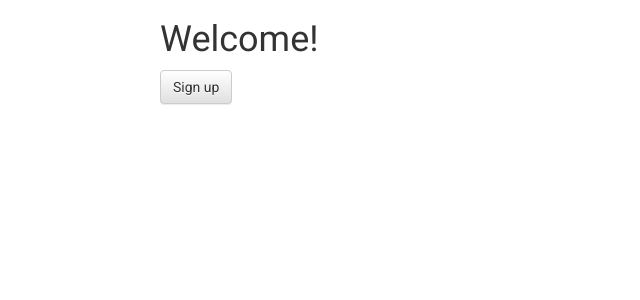
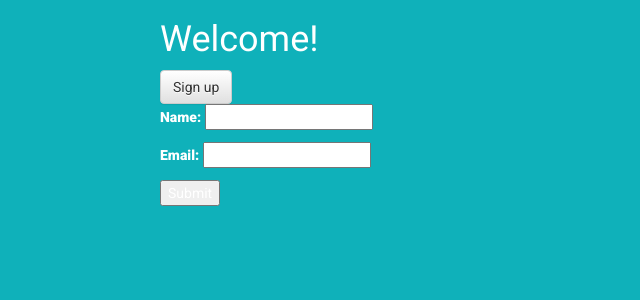
Before and after one commit to st421/example-django-app, a Django app: template myapp/templates/home.html in a window 1280 px wide. Shown: the top 300 px of the page, without its empty margins (0-640 px from the left). Run offline with Django 3.2, Linux system fonts and the light colour scheme; the template is opened without the code that fills it: values that come from a table or form of the project are taken from there, others are empty; some libraries are stand-ins or nearby versions.

Commit message:
More updates

```diff
--- a/myapp/static/css/main.css
+++ b/myapp/static/css/main.css
@@ -1,5 +1,7 @@
 body {
   font-family: 'Roboto', sans-serif;
+  color:white;
+  background-color:#0fb1ba;
 }
 #container {
   width:75%;
--- a/myapp/templates/home.html
+++ b/myapp/templates/home.html
@@ -1,6 +1,8 @@
 {% extends 'main.html' %}
 {% block content %}
     <h1>Welcome!</h1>
-
     <a href="{% url 'add_user' %}"><button type="button" class="btn btn-default">Sign up</button></a>
+    <form method="POST" class="post-form" action="/user/get/">{% csrf_token %}{{ form.as_p }}
+      <input type="submit" value="Submit">
+    </form>
 {% endblock %}
--- a/myapp/urls.py
+++ b/myapp/urls.py
@@ -4,4 +4,5 @@ from . import views
 urlpatterns = [
     url(r'^$', views.home, name="home"),
     url(r'^user/new/$', views.add_user, name="add_user"),
+    url(r'^user/get/$', views.get_user, name="get_user")
 ]
```
Also changed, not shown: myapp/views.py (+10 -0 lines).
